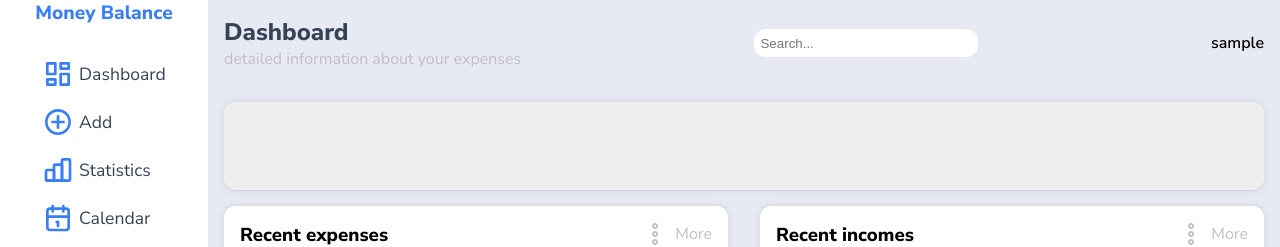
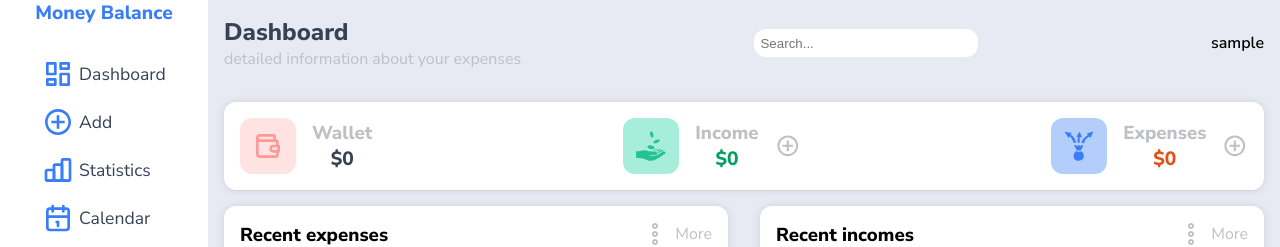
Before and after one commit to wojtek99955/money-balance, a React (Create React App) app in the folder client/: page /dashboard in a window 1280 px wide. Shown: the top 247 px of the page. Built offline with nearby package versions, Linux system fonts and the light colour scheme; no server answers; sample sign-in values are in the browser's storage.

Commit message:
upate loader container logic

```diff
--- a/client/src/components/Dashboard/Summary/Summary.tsx
+++ b/client/src/components/Dashboard/Summary/Summary.tsx
@@ -52,7 +52,7 @@ const Summary = () => {
 
   return (
     <DashboardBox>
-      <LoaderContainer isLoading={loadingSummary} />
+      {loadingSummary ? <LoaderContainer /> : null}
       <BoxWrapper>
         <ItemContainer>
           <IconContainer color="#ffe3e3">
```
